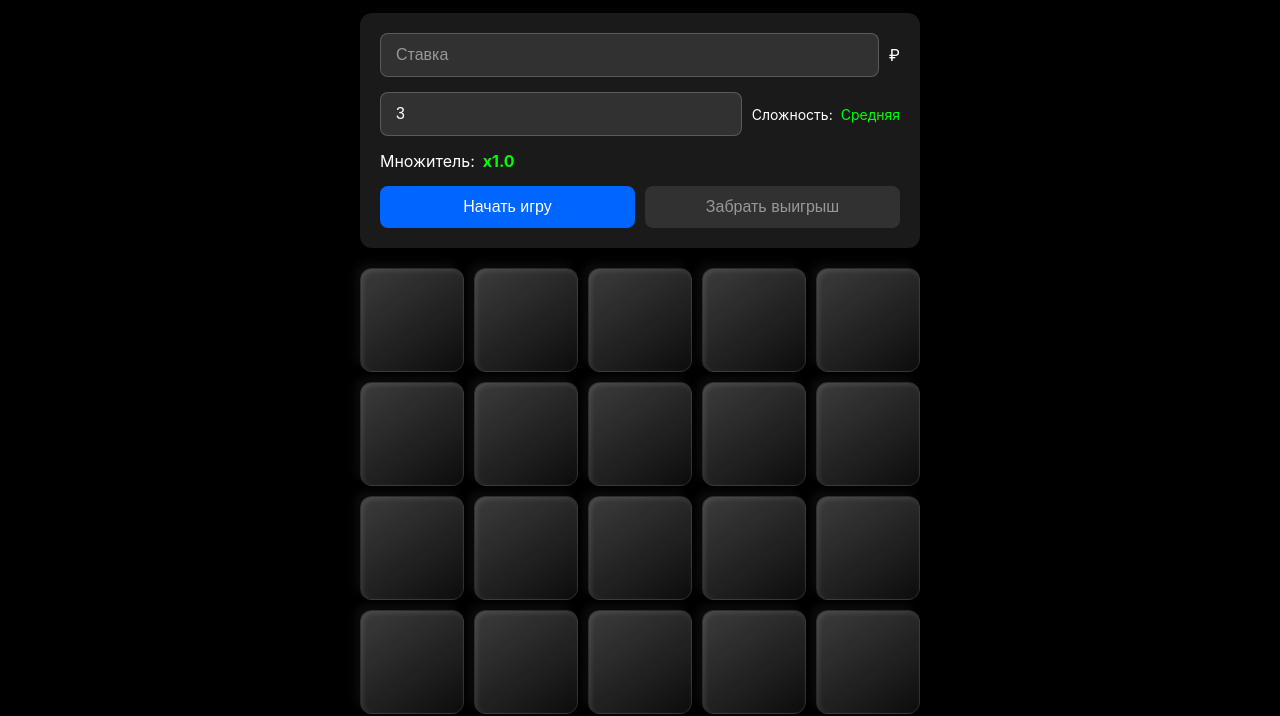
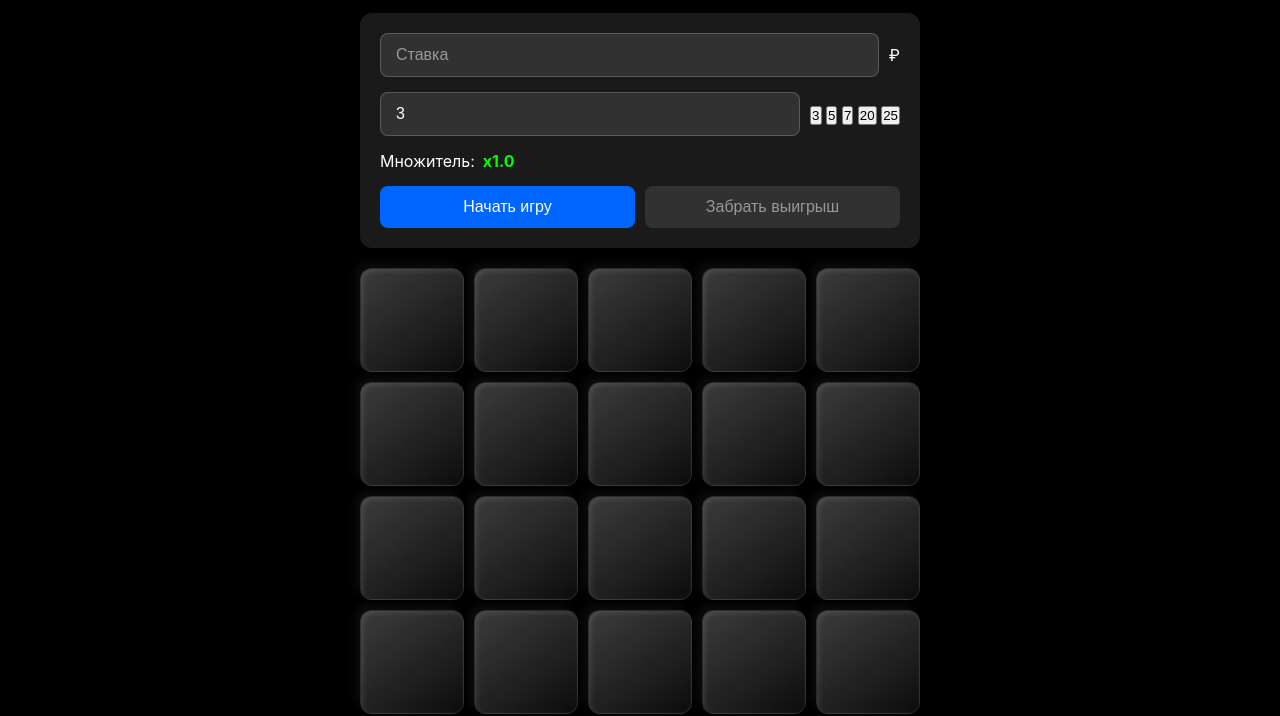
Before and after one commit to Skeizi2525252/daklcasino, a plain HTML site: page mines.html in a window 1280 px wide. Shown: the part 97-813 px from the top of the page. Drawn offline with Linux system fonts and the light colour scheme; no server answers.

Commit message:
Update mines.html

```diff
--- a/mines.html
+++ b/mines.html
@@ -54,10 +54,13 @@
                     <span class="currency">₽</span>
                 </div>
                 <div class="mines-control">
-                    <input type="number" class="mines-input" placeholder="Количество мин" min="1" max="24" value="3">
-                    <div class="difficulty">
-                        <span class="difficulty-label">Сложность:</span>
-                        <span class="difficulty-value">Средняя</span>
+                    <input type="number" class="mines-input" placeholder="Количество мин" min="3" max="24" value="3">
+                    <div class="mines-presets">
+                        <button class="mines-preset" data-mines="3">3</button>
+                        <button class="mines-preset" data-mines="5">5</button>
+                        <button class="mines-preset" data-mines="7">7</button>
+                        <button class="mines-preset" data-mines="20">20</button>
+                        <button class="mines-preset" data-mines="25">25</button>
                     </div>
                 </div>
                 <div class="multiplier-display">
```
